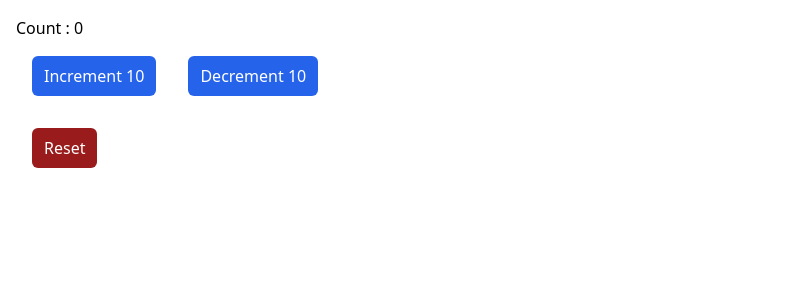
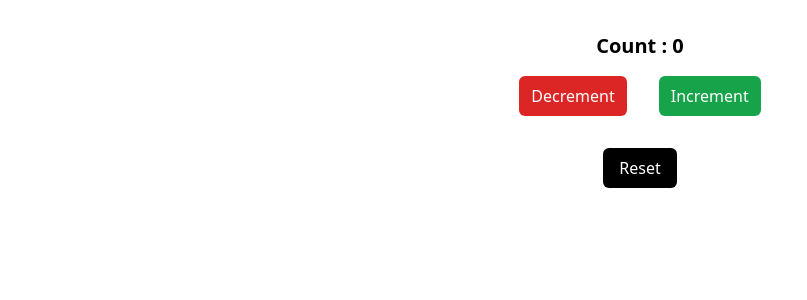
Before and after one commit to SAIDOU11/ReactTypescript, a React (Vite) app: page / in a window 1280 px wide. Shown: the top 300 px of the page, without its empty margins (0-807 px from the left). Built offline with nearby package versions, Linux system fonts and the light colour scheme.

Commit message:
practice useReducer

```diff
--- a/src/components/state/Counter.tsx
+++ b/src/components/state/Counter.tsx
@@ -33,26 +33,40 @@ function reducer(state: CounterState, action: CounterAction) {
 const Counter = () => {
   const [state, dispatch] = useReducer(reducer, initialState);
   return (
-    <div className="m-4">
-      Count : {state.count}
+    <div className="text-center mt-8">
+      <p className="font-bold text-xl ">Count : {state.count} </p>
       <div>
         <button
-          onClick={() => dispatch({ type: "increment", payload: 10 })}
-          className="py-2 px-3 bg-blue-600 text-white m-4 rounded-md"
+          onClick={() =>
+            dispatch({
+              type: "decrement",
+              payload: 10,
+            })
+          }
+          className="py-2 px-3 m-4 rounded-md  bg-red-600 text-white"
         >
-          Increment 10
+          Decrement
         </button>
         <button
-          onClick={() => dispatch({ type: "decrement", payload: 10 })}
-          className="py-2 px-3 bg-blue-600 text-white m-4 rounded-md"
+          onClick={() =>
+            dispatch({
+              type: "increment",
+              payload: 10,
+            })
+          }
+          className="py-2 px-3 m-4 rounded-md  bg-green-600 text-white"
         >
-          Decrement 10
+          Increment
         </button>
       </div>
       <div>
         <button
-          onClick={() => dispatch({ type: "reset" })}
-          className="rounded-md bg-red-800 text-white py-2 px-3 m-4"
+          onClick={() =>
+            dispatch({
+              type: "reset",
+            })
+          }
+          className="py-2 px-4 m-4 rounded-md   bg-black text-white"
         >
           Reset
         </button>
```
